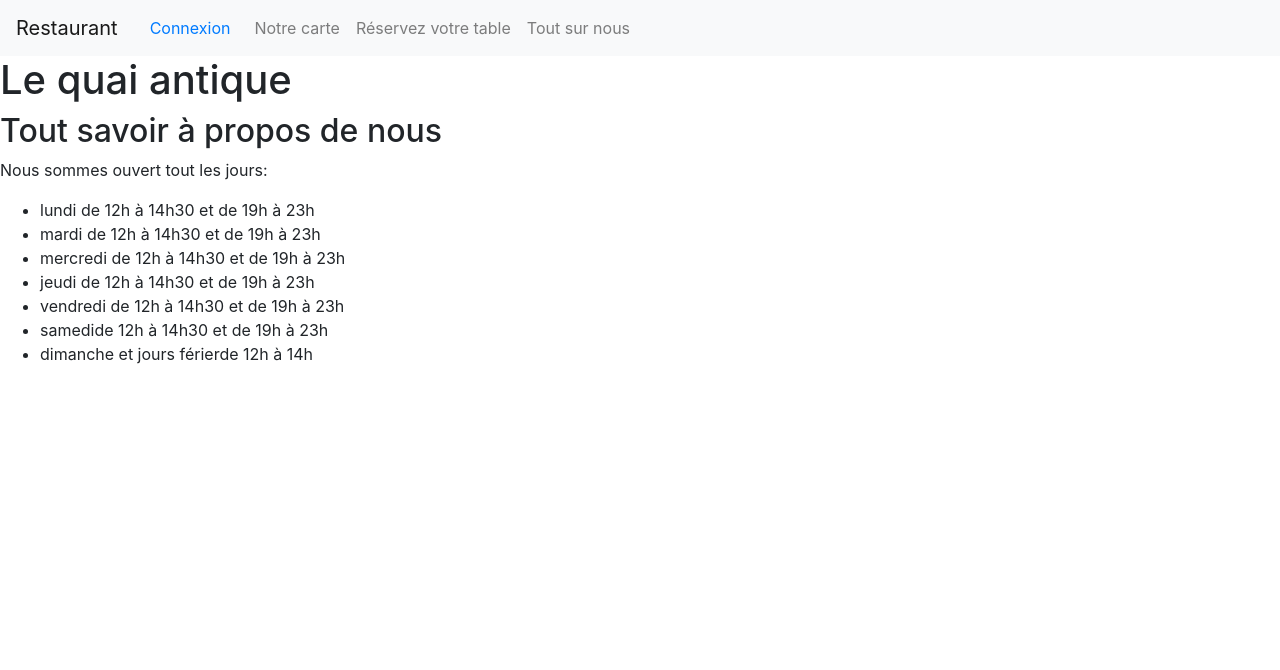
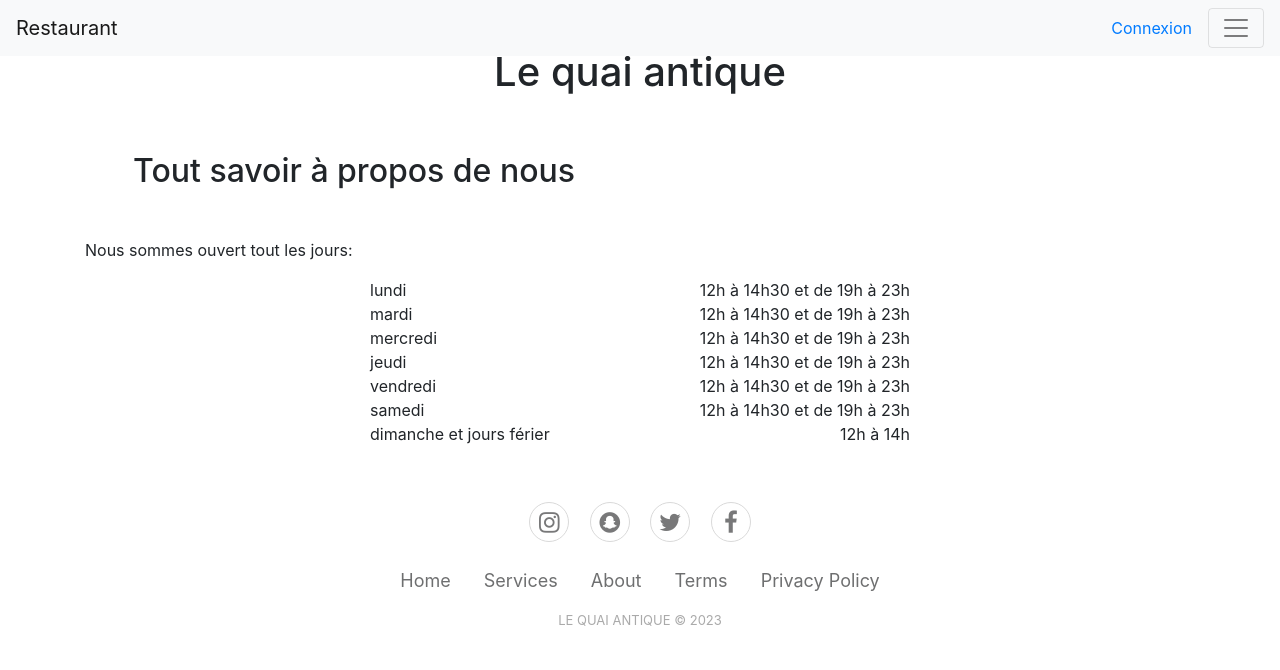
Before and after one commit to julien44830/restaurant, a PHP site: page /tou_sur_nous.php in a window 1280 px wide. Shown: the top 670 px of the page. Run offline with PHP 8.4, Linux system fonts and the light colour scheme.

Commit message:
tamplates ok

```diff
--- /dev/null
+++ b/assets/CSS/footer.css
@@ -0,0 +1,61 @@
+.footer-basic {
+    padding:40px 0;
+    background-color:#ffffff;
+    color:#4b4c4d;
+  }
+
+  .footer-basic ul {
+    padding:0;
+    list-style:none;
+    text-align:center;
+    font-size:18px;
+    line-height:1.6;
+    margin-bottom:0;
+  }
+
+  .footer-basic li {
+    padding:0 10px;
+  }
+
+  .footer-basic ul a {
+    color:inherit;
+    text-decoration:none;
+    opacity:0.8;
+  }
+
+  .footer-basic ul a:hover {
+    opacity:1;
+  }
+
+  .footer-basic .social {
+    text-align:center;
+    padding-bottom:25px;
+  }
+
+  .footer-basic .social > a {
+    font-size:24px;
+    width:40px;
+    height:40px;
+    line-height:40px;
+    display:inline-block;
+    text-align:center;
+    border-radius:50%;
+    border:1px solid #ccc;
+    margin:0 8px;
+    color:inherit;
+    opacity:0.75;
+  }
+
+  .footer-basic .social > a:hover {
+    opacity:0.9;
+  }
+
+  .footer-basic .copyright {
+    margin-top:15px;
+    text-align:center;
+    font-size:13px;
+    color:#aaa;
+    margin-bottom:0;
+  }
+
+  /* Credit to https://epicbootstrap.com/snippets/footer-basic */
--- /dev/null
+++ b/assets/CSS/index.css
@@ -0,0 +1,6 @@
+.custom-image {
+    height: 300px; /* Ajustez la hauteur selon vos besoins */
+    width: 100%;
+    object-fit: cover;
+    margin-bottom: 1rem;
+  }
--- /dev/null
+++ b/assets/CSS/nav.css
@@ -0,0 +1,3 @@
+header{
+    z-index: 1020;
+}
--- a/templates/footer.php
+++ b/templates/footer.php
@@ -1,5 +1,34 @@
-        <script src="https://code.jquery.com/jquery-3.5.1.slim.min.js"></script>
-        <script src="https://cdn.jsdelivr.net/npm/@popperjs/core@2.9.3/dist/umd/popper.min.js"></script>
+<div class="footer-basic">
+    <footer>
+        <div class="social">
+            <a href="#"><i class="icon ion-social-instagram fa fa-instagram"></i></a>
+            <a href="#"><i class="icon ion-social-snapchat fa fa-snapchat"></i></a>
+            <a href="#"><i class="icon ion-social-twitter fa fa-twitter"></i></a>
+            <a href="#"><i class="icon ion-social-facebook fa fa-facebook"></i></a>
+        </div>
+        <ul class="list-inline">
+            <li class="list-inline-item"><a href="#">Home</a></li>
+            <li class="list-inline-item"><a href="#">Services</a></li>
+            <li class="list-inline-item"><a href="#">About</a></li>
+            <li class="list-inline-item"><a href="#">Terms</a></li>
+            <li class="list-inline-item"><a href="#">Privacy Policy</a></li>
+        </ul>
+        <p class="copyright">LE QUAI ANTIQUE © 2023</p>
+    </footer>
+</div>
+
+
+
+
+
+
+
+
+
+
+
+
+        <script src="https://code.jquery.com/jquery-3.6.0.min.js"></script>
         <script src="https://maxcdn.bootstrapcdn.com/bootstrap/4.5.2/js/bootstrap.min.js"></script>
     </body>
 </html>
--- a/templates/head.php
+++ b/templates/head.php
@@ -6,6 +6,9 @@
     <meta name="viewport" content="width=device-width, initial-scale=1.0">
     <title>le quai antique</title>
     <link rel="shortcut icon" href="assets/img/icon.png" type="image/x-icon">
-    <link rel="stylesheet" href="https://maxcdn.bootstrapcdn.com/bootstrap/4.5.2/css/bootstrap.min.css">    <link rel="stylesheet" href="style.css">
+    <link rel="stylesheet" href="https://cdnjs.cloudflare.com/ajax/libs/font-awesome/4.7.0/css/font-awesome.min.css"/>
+    <link rel="stylesheet" href="https://maxcdn.bootstrapcdn.com/bootstrap/4.5.2/css/bootstrap.min.css">
+    <link rel="stylesheet" href="assets/CSS/nav.css">
+    <link rel="stylesheet" href="assets/CSS/index.css">
+    <link rel="stylesheet" href="assets/CSS/footer.css">
 </head>
-<body>
--- a/templates/header.php
+++ b/templates/header.php
@@ -1 +1,4 @@
-<h1>Le quai antique</h1>
+<body >
+    <div class="text-center">
+        <h1 class="pt-5">Le quai antique</h1>
+    </div>
--- a/templates/nav.php
+++ b/templates/nav.php
@@ -1,4 +1,5 @@
-<nav class="navbar navbar-expand-lg navbar-light bg-light">
+<header class="position-fixed w-100 top-0">
+    <nav class="navbar navbar-light bg-light ">
         <a class="navbar-brand" href="index.php">Restaurant</a>
         <div class="d-flex ml-auto">
             <a class="nav-link" href="#" id="connexion">Connexion</a>
@@ -20,3 +21,4 @@
             </ul>
         </div>
     </nav>
+</header>
--- a/tou_sur_nous.php
+++ b/tou_sur_nous.php
@@ -4,23 +4,75 @@ include 'templates/nav.php';
 include 'templates/header.php';
 ?>
 
-<h2>
+<div class="container">
+    <div class="row">
+        <div class="col-12">
+            <h2 class="m-5">
             Tout savoir à propos de nous
             </h2>
 
             <p>
             Nous sommes ouvert tout les jours:
             </p>
+        </div>
+    </div>
 
-<ul>
-    <li><span>lundi</span> <span>de 12h à 14h30 et de 19h à 23h</span></li>
-    <li><span>mardi</span> <span>de 12h à 14h30 et de 19h à 23h</span></li>
-    <li><span>mercredi</span> <span>de 12h à 14h30 et de 19h à 23h</span></li>
-    <li><span>jeudi</span> <span>de 12h à 14h30 et de 19h à 23h</span></li>
-    <li><span>vendredi</span> <span>de 12h à 14h30 et de 19h à 23h</span></li>
-    <li><span>samedi</span><span>de 12h à 14h30 et de 19h à 23h</span></li>
-    <li><span>dimanche et jours férier</span><span>de 12h à 14h</span></li>
+    <div class="row">
+        <div class="col-12 col-md-8 col-lg-6 mx-auto">
+            <ul class="list-unstyled ">
+
+                <li>
+                    <div class="d-flex justify-content-between">
+                        <span>lundi</span>
+                        <span>12h à 14h30 et de 19h à 23h</span>
+                    </div>
+                </li>
+
+                <li>
+                    <div class="d-flex justify-content-between">
+                        <span>mardi</span>
+                        <span>12h à 14h30 et de 19h à 23h</span>
+                    </div>
+                </li>
+
+                <li>
+                    <div class="d-flex justify-content-between">
+                        <span>mercredi</span>
+                        <span>12h à 14h30 et de 19h à 23h</span>
+                    </div>
+                </li>
+
+                <li>
+                    <div class="d-flex justify-content-between">
+                        <span>jeudi</span>
+                        <span>12h à 14h30 et de 19h à 23h</span>
+                    </div>
+                </li>
+                <li>
+                    <div class="d-flex justify-content-between">
+                        <span>vendredi</span>
+                        <span>12h à 14h30 et de 19h à 23h</span>
+                    </div>
+                </li>
+
+                <li>
+                    <div class="d-flex justify-content-between">
+                        <span>samedi</span>
+                        <span>12h à 14h30 et de 19h à 23h</span>
+                    </div>
+                </li>
+
+                <li>
+                    <div class="d-flex justify-content-between">
+                        <span>dimanche et jours férier</span>
+                        <span>12h à 14h</span>
+                    </div>
+                </li>
+
             </ul>
+        </div>
+    </div>
+</div>
 
 <?php
 include 'templates/footer.php'
```
Also changed, not shown: index.php (+25 -11 lines). Lines whose indentation alone changed are shown as unchanged.
